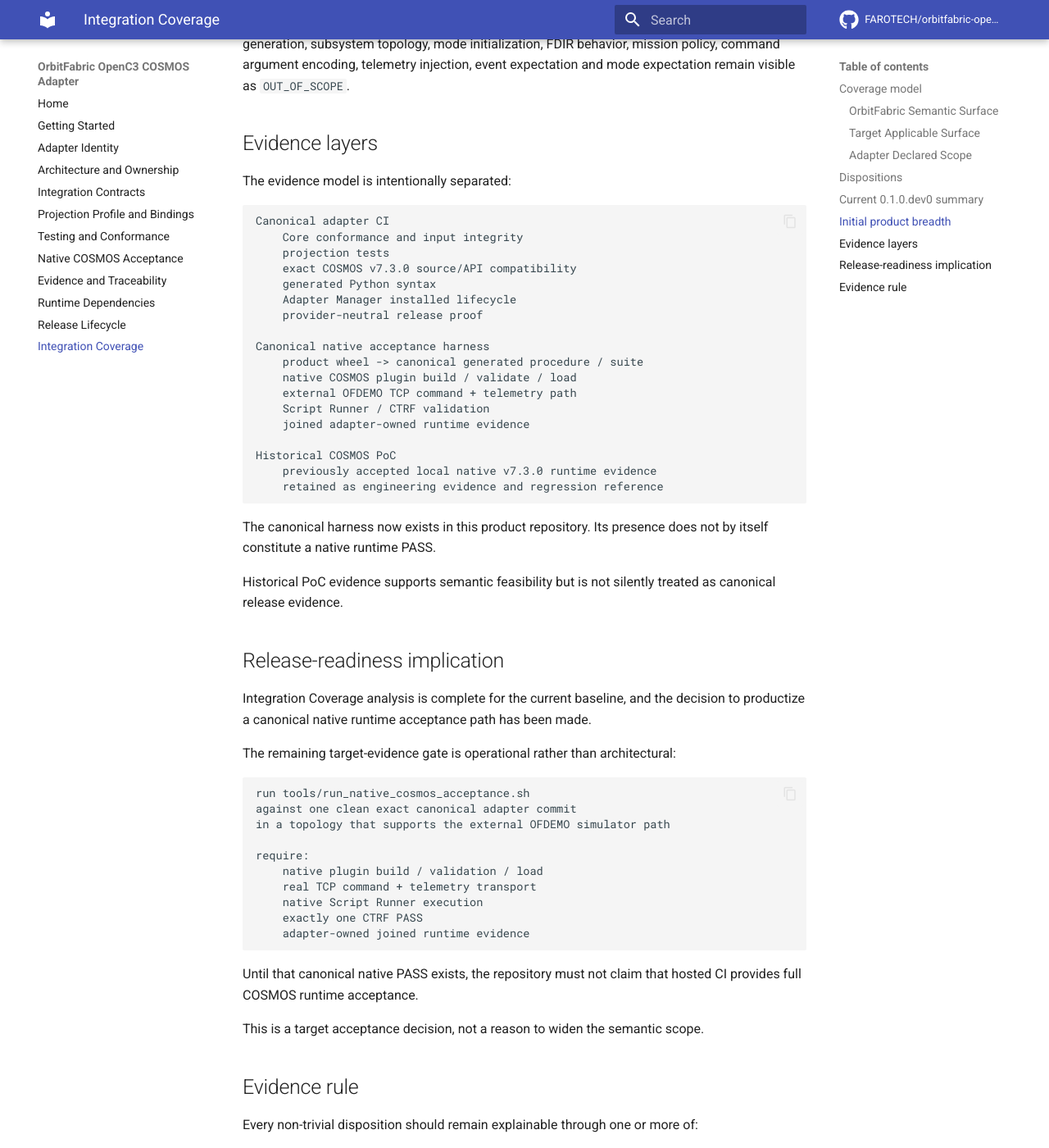
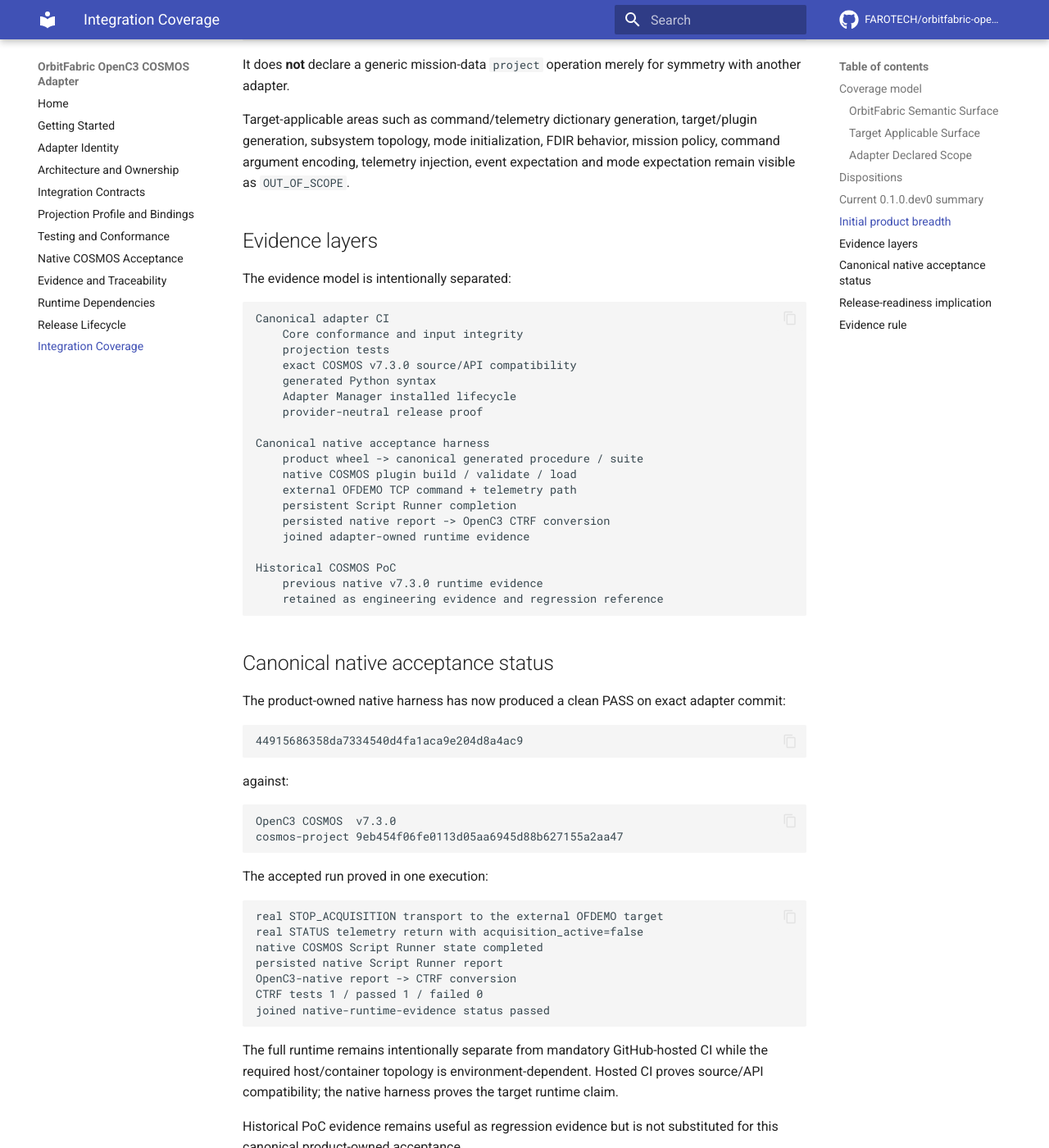
Before and after one commit to FAROTECH/orbitfabric-openc3-cosmos-adapter, an MkDocs documentation site: the page built from docs/integration-coverage.md, in a window 1280 px wide and 1400 px high, scrolled down 2594 px. Shown: the whole window at 82% size. Built offline with MkDocs 1.6.1 and Material for MkDocs 9.7.7, drawn with Linux system fonts in a browser that asks for light colours; comment, search, counter and statistics services are not loaded; some of the changed text lies outside the part shown.

Commit message:
Use persistent COSMOS evidence and expose integration coverage
Replace fragile live Script Runner WebSocket monitoring with persistent native evidence, expose the complete Integration Coverage matrix in the product README, and align coverage documentation with the observed canonical native PASS.

````diff
--- a/docs/integration-coverage.md
+++ b/docs/integration-coverage.md
@@ -4,7 +4,7 @@ Integration Coverage describes which OrbitFabric semantics are applicable to the
 
 It is not a count of OpenC3 COSMOS product features and it is not a generic OrbitFabric Core conformance contract.
 
-The maintained row-by-row declaration is stored in the repository at:
+The complete user-facing matrix is visible directly in the repository README on GitHub. The detailed maintainer declaration, rationale and roadmap are stored at:
 
 ```text
 coverage/integration-coverage.md
@@ -41,6 +41,8 @@ Scope Completeness
 Applicable Surface Coverage
     how broadly does the release cover the semantics that could make sense for COSMOS?
 ```
+
+The README intentionally presents the complete matrix in a compact four-column product view. The file under `coverage/` remains the detailed engineering declaration with target applicability, scope, evidence and roadmap columns.
 
 ## Dispositions
 
@@ -121,40 +123,53 @@ Canonical native acceptance harness
     product wheel -> canonical generated procedure / suite
     native COSMOS plugin build / validate / load
     external OFDEMO TCP command + telemetry path
-    Script Runner / CTRF validation
+    persistent Script Runner completion
+    persisted native report -> OpenC3 CTRF conversion
     joined adapter-owned runtime evidence
 
 Historical COSMOS PoC
-    previously accepted local native v7.3.0 runtime evidence
+    previous native v7.3.0 runtime evidence
     retained as engineering evidence and regression reference
 ```
 
-The canonical harness now exists in this product repository. Its presence does not by itself constitute a native runtime PASS.
+## Canonical native acceptance status
 
-Historical PoC evidence supports semantic feasibility but is not silently treated as canonical release evidence.
+The product-owned native harness has now produced a clean PASS on exact adapter commit:
+
+```text
+44915686358da7334540d4fa1aca9e204d8a4ac9
+```
+
+against:
+
+```text
+OpenC3 COSMOS  v7.3.0
+cosmos-project 9eb454f06fe0113d05aa6945d88b627155a2aa47
+```
+
+The accepted run proved in one execution:
+
+```text
+real STOP_ACQUISITION transport to the external OFDEMO target
+real STATUS telemetry return with acquisition_active=false
+native COSMOS Script Runner state completed
+persisted native Script Runner report
+OpenC3-native report -> CTRF conversion
+CTRF tests 1 / passed 1 / failed 0
+joined native-runtime-evidence status passed
+```
+
+The full runtime remains intentionally separate from mandatory GitHub-hosted CI while the required host/container topology is environment-dependent. Hosted CI proves source/API compatibility; the native harness proves the target runtime claim.
+
+Historical PoC evidence remains useful as regression evidence but is not substituted for this canonical product-owned acceptance.
 
 ## Release-readiness implication
 
-Integration Coverage analysis is complete for the current baseline, and the decision to productize a canonical native runtime acceptance path has been made.
+Integration Coverage analysis is complete for the current baseline and the canonical native runtime path has passed on the current candidate source commit.
 
-The remaining target-evidence gate is operational rather than architectural:
+Before release freeze, the same native acceptance must be repeated against the exact accepted source commit after merge so release evidence is tied to the source that will actually be published.
 
-```text
-run tools/run_native_cosmos_acceptance.sh
-against one clean exact canonical adapter commit
-in a topology that supports the external OFDEMO simulator path
-
-require:
-    native plugin build / validation / load
-    real TCP command + telemetry transport
-    native Script Runner execution
-    exactly one CTRF PASS
-    adapter-owned joined runtime evidence
-```
-
-Until that canonical native PASS exists, the repository must not claim that hosted CI provides full COSMOS runtime acceptance.
-
-This is a target acceptance decision, not a reason to widen the semantic scope.
+This is an evidence and provenance gate, not a reason to widen the semantic scope.
 
 ## Evidence rule
 
````
Also changed, not shown: README.md (+324 -37 lines), 2 other files.
